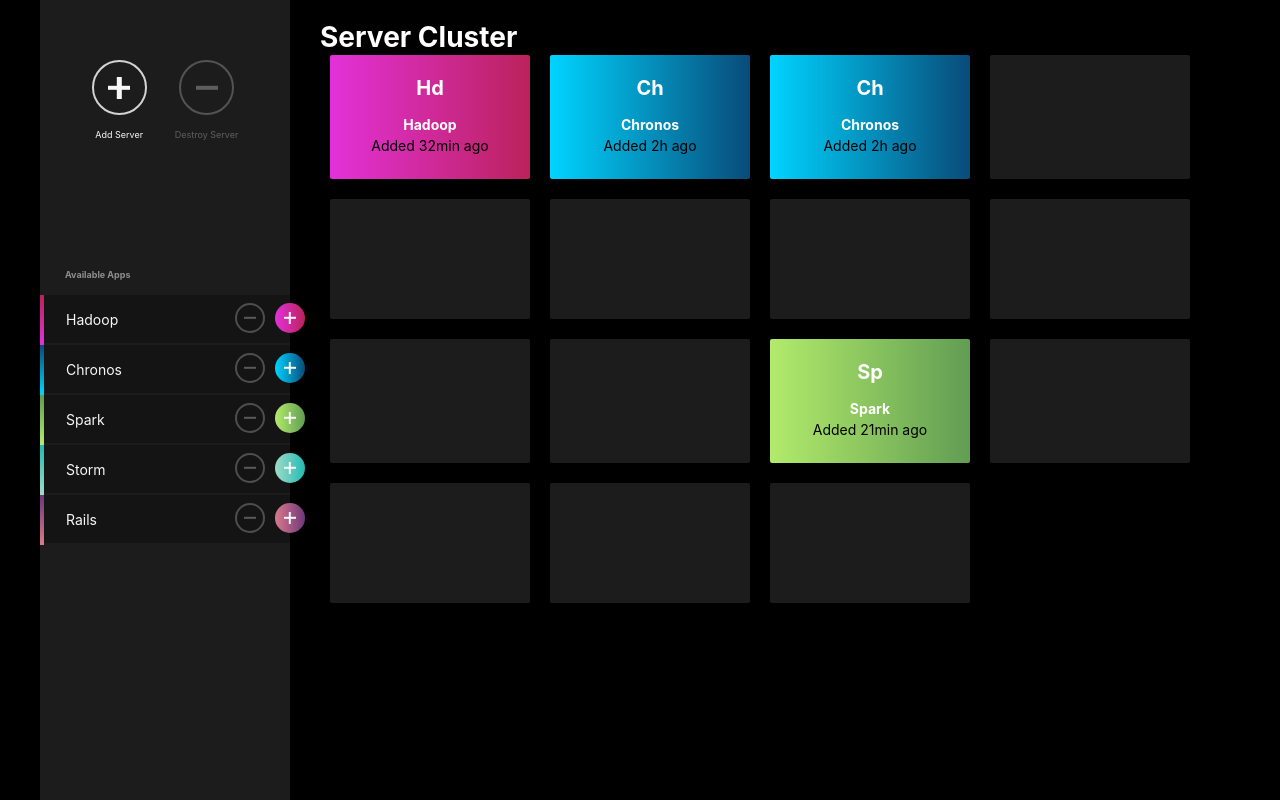
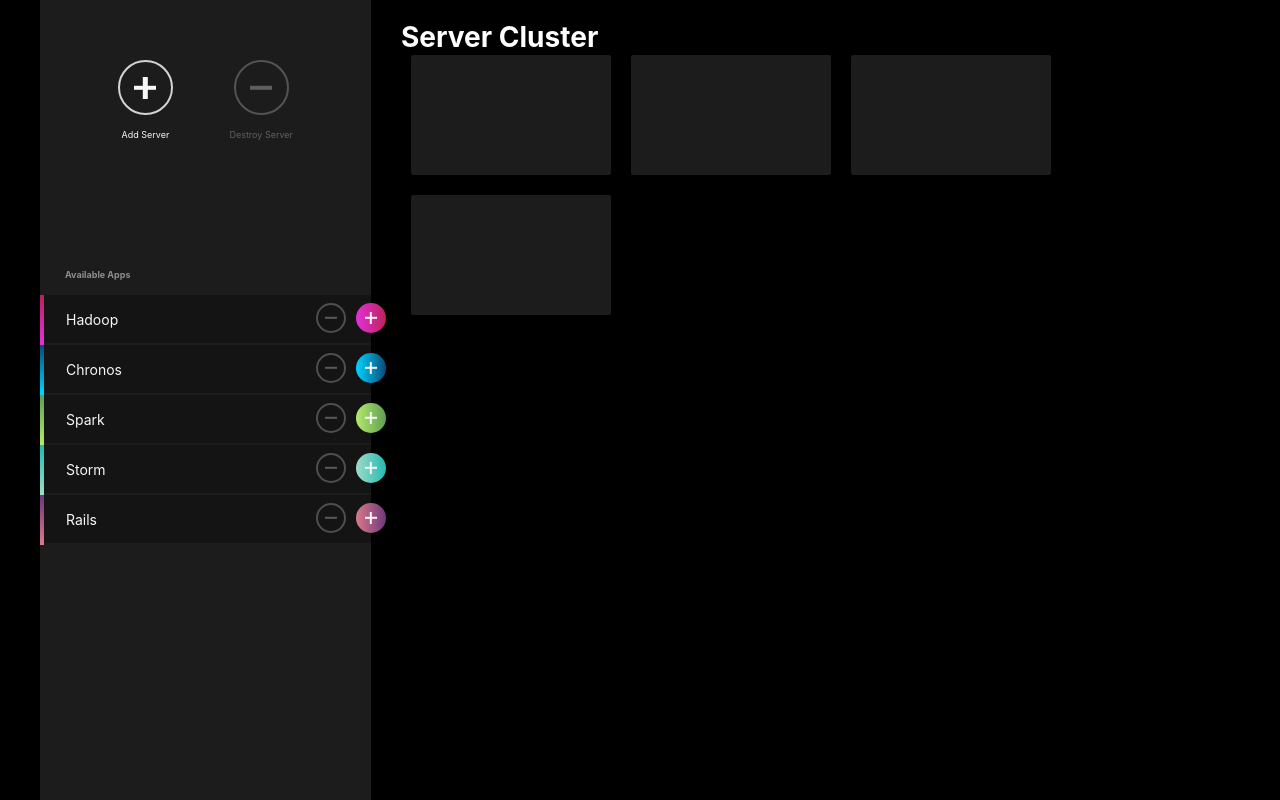
Before and after one commit to mark-bonnici/server-cluster, a React (Create React App) app: page / in a window 1280 px wide. Built offline with nearby package versions, Linux system fonts and the light colour scheme.

Commit message:
add, remove apps

```diff
--- a/src/actions/index.js
+++ b/src/actions/index.js
@@ -10,7 +10,16 @@ export const removeServer = () => ({
   id: serverIdCounter--
 })
 
-export const AvailableApps = {
-  CHRONOS: "CHRONOS",
-  SPARK: "SPARK"
-}
+export const addApp = (initials, appName, color) => ({
+  type: "ADD_APP",
+  initials: initials,
+  appName: appName,
+  color: color
+})
+
+export const removeApp = (initials, appName, color) => ({
+  type: "REMOVE_APP",
+  initials: initials,
+  appName: appName,
+  color: color
+})
--- a/src/components/AppControl.js
+++ b/src/components/AppControl.js
@@ -1,17 +1,43 @@
 import React from "react"
 import MenuItem from "./MenuItem"
+import { addApp, removeApp } from "../actions"
 import * as PropTypes from "prop-types"
+import { connect } from "react-redux"
 
-const AppControl = ({ items }) => (
+const AppControl = ({ items, addApp, removeApp }) => (
   <ul className="app-control__items">
-    {items.map(({ appName, color }, index) => {
-      return <MenuItem key={index} modifier={color} text={appName} />
+    {items.map(({ appName, color, initials }, index) => {
+      const app = {
+        initials: initials,
+        appName: appName,
+        color: color
+      }
+      return (
+        <MenuItem {...app} key={index} addApp={addApp} removeApp={removeApp} />
+      )
     })}
   </ul>
 )
 
 AppControl.propTypes = {
-  items: PropTypes.arrayOf(PropTypes.any).isRequired
+  items: PropTypes.arrayOf(PropTypes.any).isRequired,
+  addApp: PropTypes.func.isRequired,
+  removeApp: PropTypes.func.isRequired
 }
 
-export default AppControl
+const mapStateToProps = state => ({
+  servers: state.servers,
+  apps: state.apps
+})
+
+const mapDispatchToProps = dispatch => ({
+  addApp: (appName, color, initials) =>
+    dispatch(addApp(appName, color, initials)),
+  removeApp: (appName, color, initials) =>
+    dispatch(removeApp(appName, color, initials))
+})
+
+export default connect(
+  mapStateToProps,
+  mapDispatchToProps
+)(AppControl)
--- a/src/components/Card.js
+++ b/src/components/Card.js
@@ -17,7 +17,7 @@ Card.propTypes = {
   initials: PropTypes.string,
   appName: PropTypes.string,
   color: PropTypes.string,
-  timeAdded: PropTypes.string
+  timeAdded: PropTypes.any
 }
 
 Card.defaultProps = {
--- a/src/components/MenuItem.js
+++ b/src/components/MenuItem.js
@@ -1,29 +1,53 @@
 import React from "react"
 import Button from "./Button"
 import * as PropTypes from "prop-types"
+import { connect } from "react-redux"
+import { addApp, removeApp } from "../actions"
 
 const BUTTON_MODIFIER = "round-button--small"
 
-const MenuItem = ({ text, modifier }) => (
+const MenuItem = ({ initials, appName, color, addApp, removeApp }) => (
   <div className="menu-item">
-    <div className={`menu-item__border menu-item__border--${modifier}`} />
-    <span className="menu-item__text">{text}</span>
+    <div className={`menu-item__border menu-item__border--${color}`} />
+    <span className="menu-item__text">{appName}</span>
     <div className="menu-item__button-container">
-      <Button type="remove" modifier={BUTTON_MODIFIER} />
+      <Button
+        type="remove"
+        modifier={BUTTON_MODIFIER}
+        action={() => removeApp(initials, appName, color)}
+      />
       <Button
         type="add"
-        modifier={`round-button--${modifier} ${BUTTON_MODIFIER}`}
+        modifier={`round-button--${color} ${BUTTON_MODIFIER}`}
+        action={() => addApp(initials, appName, color)}
       />
     </div>
   </div>
 )
 
 MenuItem.propTypes = {
-  text: PropTypes.string
+  appName: PropTypes.string,
+  initials: PropTypes.string,
+  color: PropTypes.string,
+  addApp: PropTypes.func.isRequired,
+  removeApp: PropTypes.func.isRequired
 }
 
-MenuItem.defaultProps = {
-  text: ""
-}
+MenuItem.defaultProps = {}
 
-export default MenuItem
+const mapStateToProps = state => ({
+  servers: state.servers,
+  apps: state.apps
+})
+
+const mapDispatchToProps = dispatch => ({
+  addApp: (appName, color, initials) =>
+    dispatch(addApp(appName, color, initials)),
+  removeApp: (appName, color, initials) =>
+    dispatch(removeApp(appName, color, initials))
+})
+
+export default connect(
+  mapStateToProps,
+  mapDispatchToProps
+)(MenuItem)
--- a/src/components/Navigation.js
+++ b/src/components/Navigation.js
@@ -3,14 +3,14 @@ import * as PropTypes from "prop-types"
 import ServerControl from "./ServerControl"
 import AppControl from "./AppControl"
 import { connect } from "react-redux"
-import { addServer, removeServer } from "../actions"
+import { addServer, removeServer, addApp, removeApp } from "../actions"
 
 const Navigation = ({ apps, modifier }) => (
   <nav className={`navigation navigation--${modifier}`}>
     <ServerControl addServer={addServer} removeServer={removeServer} />
     <div className="navigation__app-control">
       <strong className="navigation__title">Available Apps</strong>
-      <AppControl items={apps} />
+      <AppControl items={apps} addApp={addApp} removeApp={removeApp} />
     </div>
   </nav>
 )
--- a/src/components/ServerControl.js
+++ b/src/components/ServerControl.js
@@ -14,7 +14,7 @@ const ServerControl = ({ addServer, removeServer }) => (
       <Button
         type="add"
         modifier={BUTTON_MODIFIER}
-        action={() => addServer(2)}
+        action={() => addServer()}
       />
       <label className="server-control__label">{ADD_BUTTON_TEXT}</label>
     </div>
--- a/src/components/ServerList.js
+++ b/src/components/ServerList.js
@@ -29,7 +29,7 @@ ServerList.propTypes = {
       initials: PropTypes.string,
       appName: PropTypes.string,
       color: PropTypes.string,
-      timeAdded: PropTypes.string
+      timeAdded: PropTypes.any
     }).isRequired
   ).isRequired
 }
--- a/src/reducers/apps.js
+++ b/src/reducers/apps.js
@@ -28,19 +28,6 @@ const initialState = [
 
 const apps = (state = initialState, action) => {
   switch (action.type) {
-    case "ADD_APP":
-      return [
-        ...state,
-        {
-          id: action.id,
-          text: action.text,
-          completed: false
-        }
-      ]
-    case "REMOVE_APP":
-      return state.map(todo =>
-        todo.id === action.id ? { ...todo, completed: !todo.completed } : todo
-      )
     default:
       return state
   }
--- a/src/reducers/servers.js
+++ b/src/reducers/servers.js
@@ -1,44 +1,4 @@
-const initialState = [
-  {
-    id: 1,
-    initials: "Hd",
-    appName: "Hadoop",
-    color: "pink",
-    timeAdded: "Added 32min ago"
-  },
-  {
-    id: 2,
-    initials: "Ch",
-    appName: "Chronos",
-    color: "blue",
-    timeAdded: "Added 2h ago"
-  },
-  {
-    id: 3,
-    initials: "Ch",
-    appName: "Chronos",
-    color: "blue",
-    timeAdded: "Added 2h ago"
-  },
-  { id: 4 },
-  { id: 5 },
-  { id: 6 },
-  { id: 7 },
-  { id: 8 },
-  { id: 9 },
-  { id: 10 },
-  {
-    id: 11,
-    initials: "Sp",
-    appName: "Spark",
-    color: "green",
-    timeAdded: "Added 21min ago"
-  },
-  { id: 12 },
-  { id: 13 },
-  { id: 14 },
-  { id: 15 }
-]
+const initialState = [{ id: 1 }, { id: 2 }, { id: 3 }, { id: 4 }]
 
 const servers = (state = initialState, action) => {
   switch (action.type) {
@@ -49,8 +9,46 @@ const servers = (state = initialState, action) => {
           id: action.id
         }
       ]
+
     case "REMOVE_SERVER":
       return [...state.filter((_, i) => i !== state.length - 1)]
+
+    case "ADD_APP": {
+      const newState = [...state]
+      for (let cluster of state) {
+        if (cluster.initials === undefined) {
+          newState[cluster.id - 1] = {
+            id: cluster.id,
+            initials: action.initials,
+            appName: action.appName,
+            color: action.color,
+            timeAdded: Date.now()
+          }
+          break
+        }
+      }
+      return newState
+    }
+
+    case "REMOVE_APP": {
+      const newState = [...state]
+      const appsSortedByDate = newState
+        .filter(cluster => cluster.initials === action.initials)
+        .sort(function(a, b) {
+          return a.timeAdded - b.timeAdded
+        })
+
+      var invertedArray = appsSortedByDate.slice(0).reverse()
+      for (let cluster of invertedArray) {
+        if (cluster.initials === action.initials) {
+          newState[cluster.id - 1] = {
+            id: cluster.id
+          }
+          break
+        }
+      }
+      return newState
+    }
     default:
       return state
   }
```
